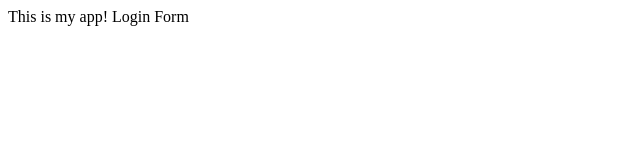
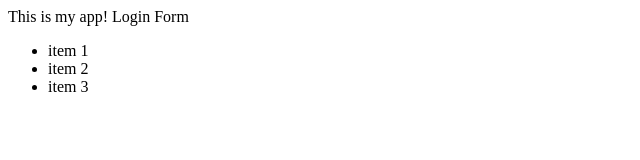
Before and after one commit to mbjconsulting/test, a plain HTML site: page index.html in a window 1280 px wide. Shown: the whole page, without its empty margins (0-640 px from the left). Drawn offline with Linux system fonts and the light colour scheme.

Commit message:
added feature 1 module

```diff
--- a/index.html
+++ b/index.html
@@ -5,5 +5,13 @@
     <body>
         This is my app!
         Login Form
+<module-one>
+  <ul>
+    <li>item 1</li>
+    <li>item 2</li>
+    <li>item 3</li>
+  </ul>
+</module-one>
+
     </body>
 </html>
```
